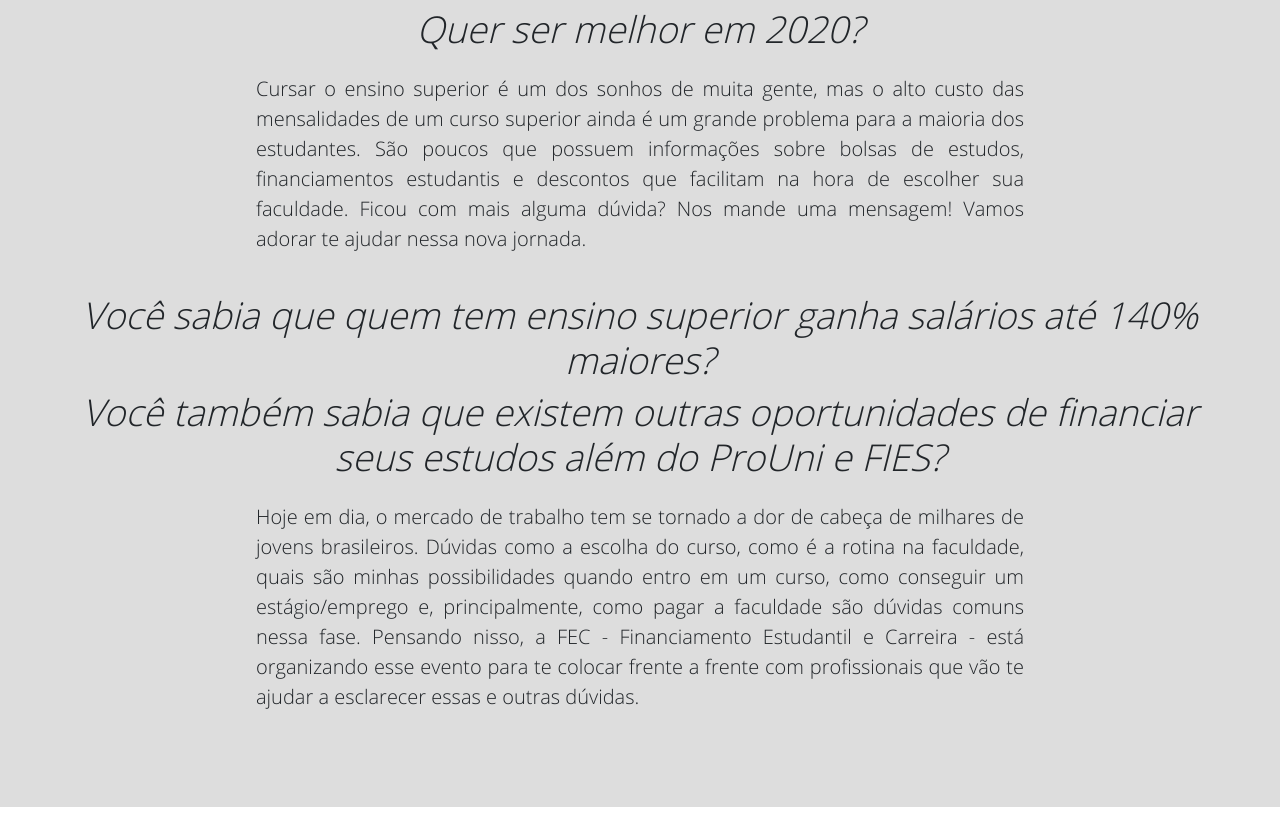
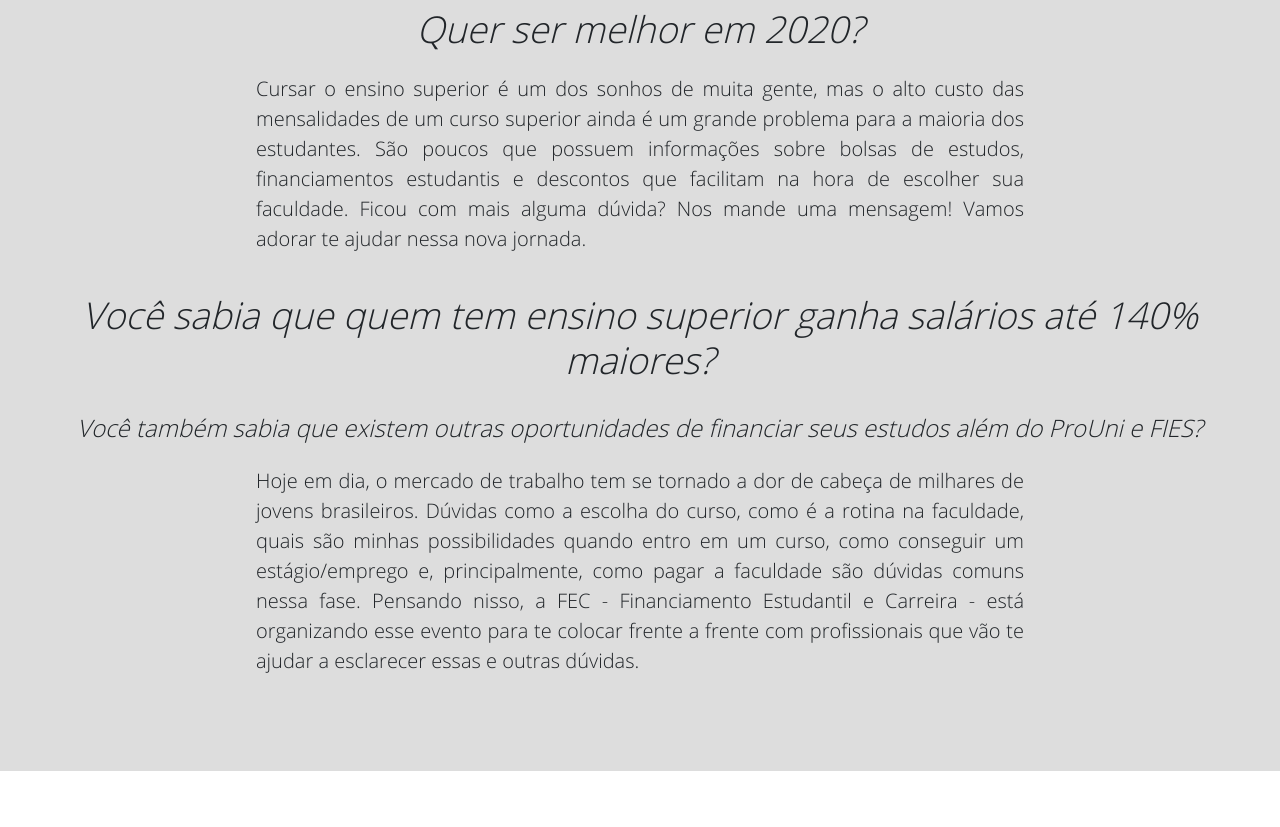
Before and after one commit to bruno-rcn/projeto-fec, a website: page index.html in a window 1280 px wide. Shown: the part 767-1594 px from the top of the page. After the commit the page ends 1558 px from the top, so only its background shows below. Drawn offline with nearby package versions, Linux system fonts and the light colour scheme; a script that the page names is missing.

Commit message:
edicao dos textos

```diff
--- a/index.html
+++ b/index.html
@@ -91,7 +91,8 @@
             <br/>
             <div class="center">
               <h2><i> Você sabia que quem tem ensino superior ganha salários até 140% maiores?</i></h2>
-              <h2><i> Você também sabia que existem outras oportunidades de financiar seus estudos além do ProUni e FIES?</i></h2>
+              <br />
+              <h4><i> Você também sabia que existem outras oportunidades de financiar seus estudos além do ProUni e FIES?</i></h4>
               <p>Hoje em dia, o mercado de trabalho tem se tornado a dor de cabeça de milhares de jovens brasileiros. Dúvidas como a escolha do curso, como é a rotina na faculdade, quais são minhas possibilidades quando entro em um curso, como conseguir um estágio/emprego e, principalmente, como pagar a faculdade são dúvidas comuns nessa fase.
 
                 Pensando nisso, a FEC - Financiamento Estudantil e Carreira - está organizando esse evento para te colocar frente a frente com profissionais que vão te ajudar a esclarecer essas e outras dúvidas.
```
